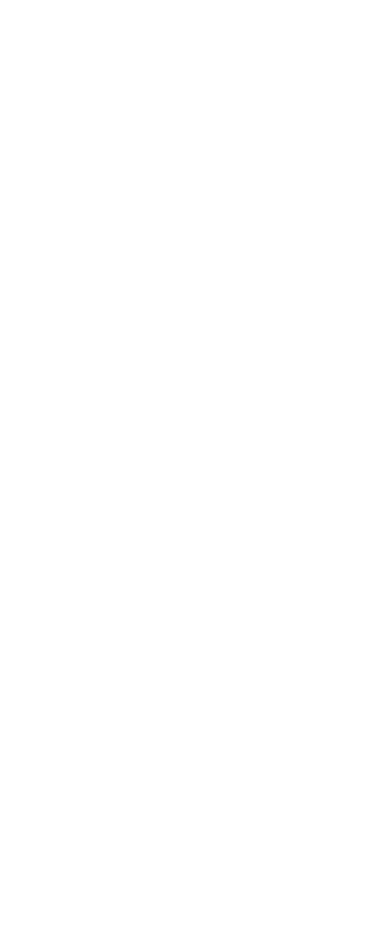
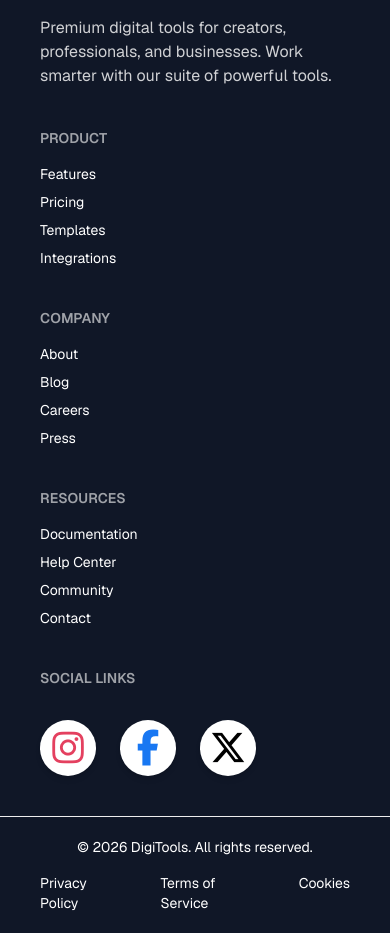
Before and after one commit to arafatgw5-cpu/Assignment-6-B13, a React (Vite) app: page / in a window 390 px wide. Shown: the part 8903-9836 px from the top of the page. Before the commit the page ends 8879 px from the top, so only its background shows below. Built offline with nearby package versions, Linux system fonts and the light colour scheme.

Commit message:
fix: resolve JSX structure issue in Pricing component
- removed extra closing brackets
- fixed broken JSX return structure
- improved layout and readability

```diff
--- a/src/App.jsx
+++ b/src/App.jsx
@@ -6,6 +6,7 @@
 import Steps from './components/Steps';
 import Pricing from './components/Pricing';
 import { useState } from 'react';
+import Footer from './components/Footer';
 
 const getModels = async () => {
   const res = await fetch("/models.json");
@@ -71,6 +72,7 @@
       </div>
       <Steps/>
       <Pricing/>
+      <Footer/>
     </div>
   );
 };
--- /dev/null
+++ b/src/components/Footer.jsx
@@ -0,0 +1,93 @@
+import React from 'react';
+
+const Footer = () => {
+    return (
+        <div>
+
+            <footer className="footer sm:footer-horizontal bg-[#101727] text-base-content p-10 text-white">
+
+
+                <aside>
+                    <p className="text-4xl font-bold tracking-tighter">DigiTools</p>
+                    <p className="mt-2 text-base opacity-80 max-w-xs">
+                        Premium digital tools for creators, professionals, and businesses.
+                        Work smarter with our suite of powerful tools.
+                    </p>
+                </aside>
+
+
+                <nav>
+                    <h6 className="footer-title">Product</h6>
+                    <a className="link link-hover">Features</a>
+                    <a className="link link-hover">Pricing</a>
+                    <a className="link link-hover">Templates</a>
+                    <a className="link link-hover">Integrations</a>
+                </nav>
+
+
+                <nav>
+                    <h6 className="footer-title">Company</h6>
+                    <a className="link link-hover">About</a>
+                    <a className="link link-hover">Blog</a>
+                    <a className="link link-hover">Careers</a>
+                    <a className="link link-hover">Press</a>
+                </nav>
+
+                <nav>
+                    <h6 className="footer-title">Resources</h6>
+                    <a className="link link-hover">Documentation</a>
+                    <a className="link link-hover">Help Center</a>
+                    <a className="link link-hover">Community</a>
+                    <a className="link link-hover">Contact</a>
+                </nav>
+
+
+              <nav>
+    <h6 className="footer-title">Social Links</h6>
+    <div className="flex gap-6 mt-4">
+
+
+        <a
+            href="#"
+            className="w-14 h-14 bg-white rounded-full flex items-center justify-center text-4xl hover:scale-110 transition-all shadow-md"
+            aria-label="Instagram"
+        >
+            <i className="fa-brands fa-instagram text-[#E4405F]"></i>
+        </a>
+
+
+        <a
+            href="#"
+            className="w-14 h-14 bg-white rounded-full flex items-center justify-center text-4xl hover:scale-110 transition-all shadow-md"
+            aria-label="Facebook"
+        >
+            <i className="fa-brands fa-facebook-f text-[#1877F2]"></i>
+        </a>
+
+
+        <a
+            href="#"
+            className="w-14 h-14 bg-white rounded-full flex items-center justify-center text-4xl hover:scale-110 transition-all shadow-md"
+            aria-label="X"
+        >
+            <i className="fa-brands fa-x-twitter text-black"></i>
+        </a>
+
+    </div>
+</nav>
+            </footer>
+
+
+            <div className="bg-[#101727] text-white text-base-content border-t border-base-300 px-10 py-5 flex flex-col md:flex-row justify-between items-center text-sm">
+                <p>© 2026 DigiTools. All rights reserved.</p>
+                <div className="flex gap-x-8 mt-4 md:mt-0">
+                    <a className="link link-hover">Privacy Policy</a>
+                    <a className="link link-hover">Terms of Service</a>
+                    <a className="link link-hover">Cookies</a>
+                </div>
+            </div>
+        </div>
+    );
+};
+
+export default Footer;
--- a/src/components/Pricing.jsx
+++ b/src/components/Pricing.jsx
@@ -15,7 +15,7 @@
       <div className="max-w-7xl mx-auto px-4 py-16">
         <div className="grid grid-cols-1 lg:grid-cols-3 gap-8">
 
-       \
+      {/* Starter Card */}
           <div className="bg-base-100 border border-base-300 rounded-3xl p-8 flex flex-col shadow-sm">
             <div>
               <h2 className="text-3xl font-semibold text-base-content">Starter</h2>
@@ -51,7 +51,7 @@
             </button>
           </div>
 
-
+          {/* Pro Card */}
           <div className="bg-violet-600 text-white rounded-3xl p-8 flex flex-col shadow-2xl relative">
             <div className="absolute -top-4 left-1/2 -translate-x-1/2 bg-amber-400 text-black text-sm font-bold px-7 py-1.5 rounded-3xl shadow-md">
               Most Popular
```
